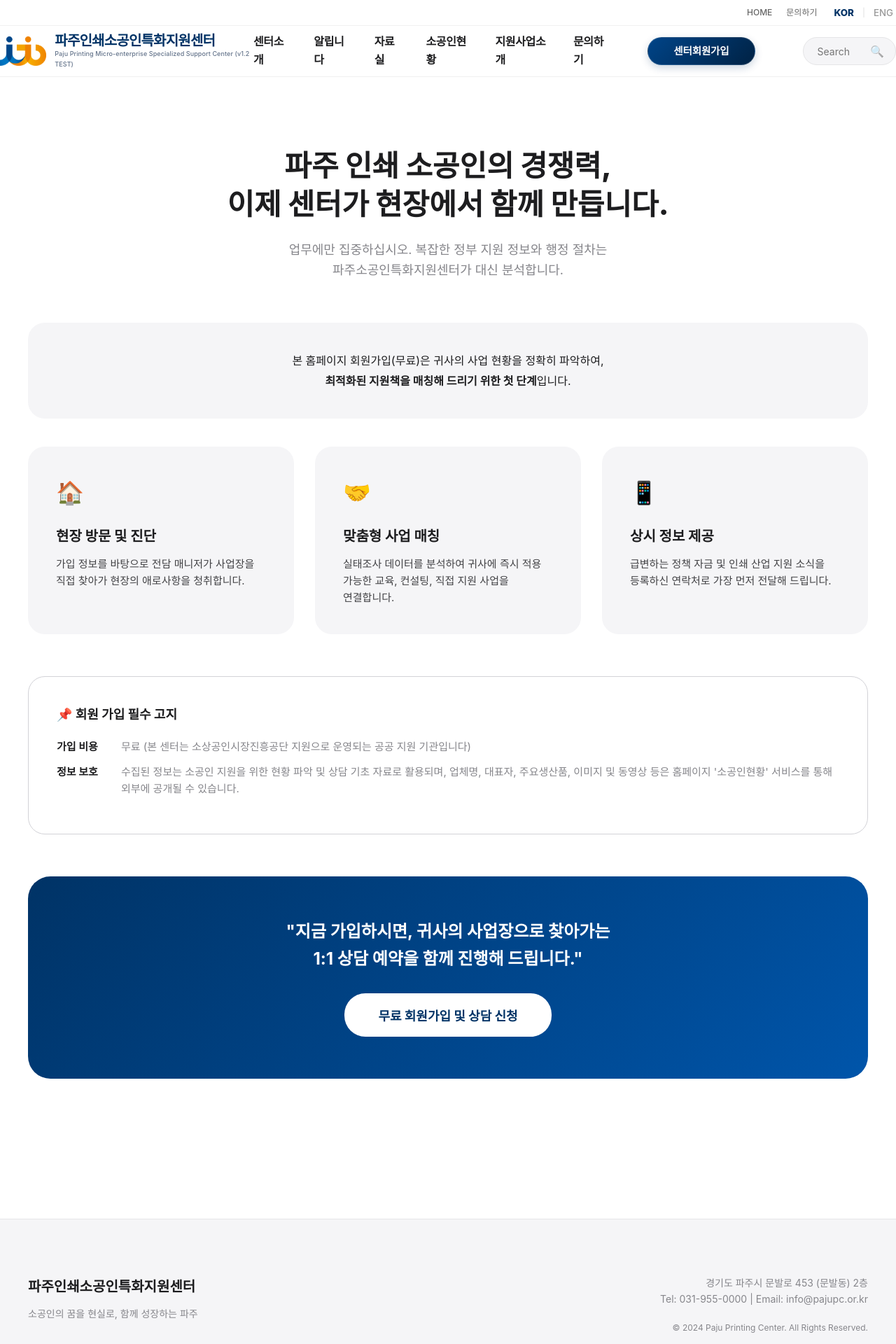
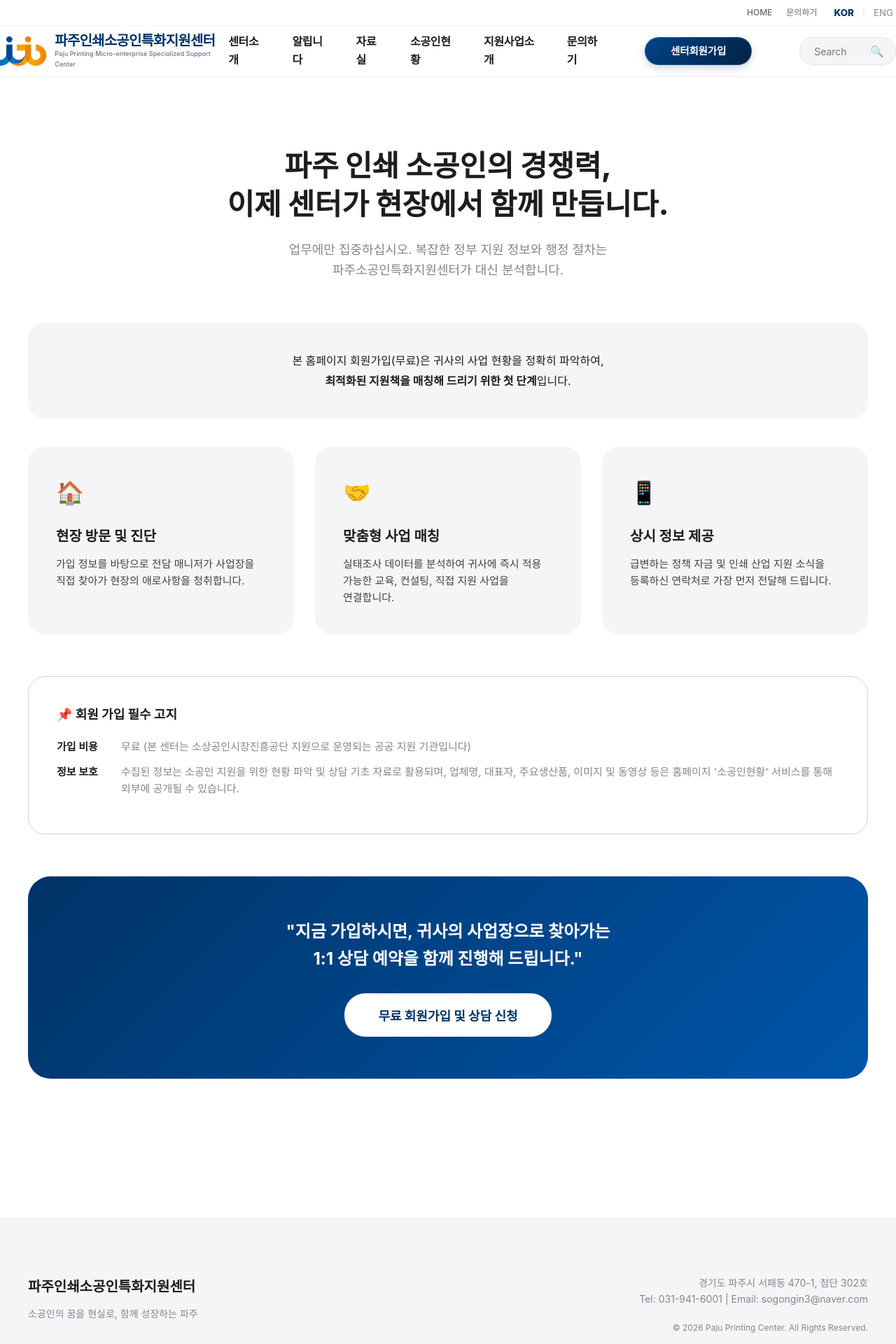
Before and after one commit to Branchline84/paju-printing-center, a Next.js app: page /signup in a window 1280 px wide. Shown: the top 1920 px of the page at 70% size. Built offline with nearby package versions, Linux system fonts and the light colour scheme; a web font is replaced by a local one.

Commit message:
Update footer contact info and remove test version from header

```diff
--- a/src/components/Footer.tsx
+++ b/src/components/Footer.tsx
@@ -11,9 +11,9 @@ export default function Footer() {
             <p>소공인의 꿈을 현실로, 함께 성장하는 파주</p>
           </div>
           <div className={styles.info}>
-            <p>경기도 파주시 문발로 453 (문발동) 2층</p>
-            <p>Tel: 031-955-0000 | Email: info@pajupc.or.kr</p>
-            <p className={styles.copy}>© 2024 Paju Printing Center. All Rights Reserved.</p>
+            <p>경기도 파주시 서패동 470-1, 첨단 302호</p>
+            <p>Tel: 031-941-6001 | Email: sogongin3@naver.com</p>
+            <p className={styles.copy}>© 2026 Paju Printing Center. All Rights Reserved.</p>
           </div>
         </div>
       </div>
--- a/src/components/Header.tsx
+++ b/src/components/Header.tsx
@@ -73,7 +73,7 @@ export default function Header() {
             <img src="/logo.png" alt="Logo" className={styles.logoImg} />
             <div className={styles.logoText}>
               <span className={styles.title}>{t('centerName')}</span>
-              <span className={styles.subtitle}>{t('centerSubtitle')} (v1.2 TEST)</span>
+              <span className={styles.subtitle}>{t('centerSubtitle')}</span>
             </div>
           </Link>
         </div>
```
